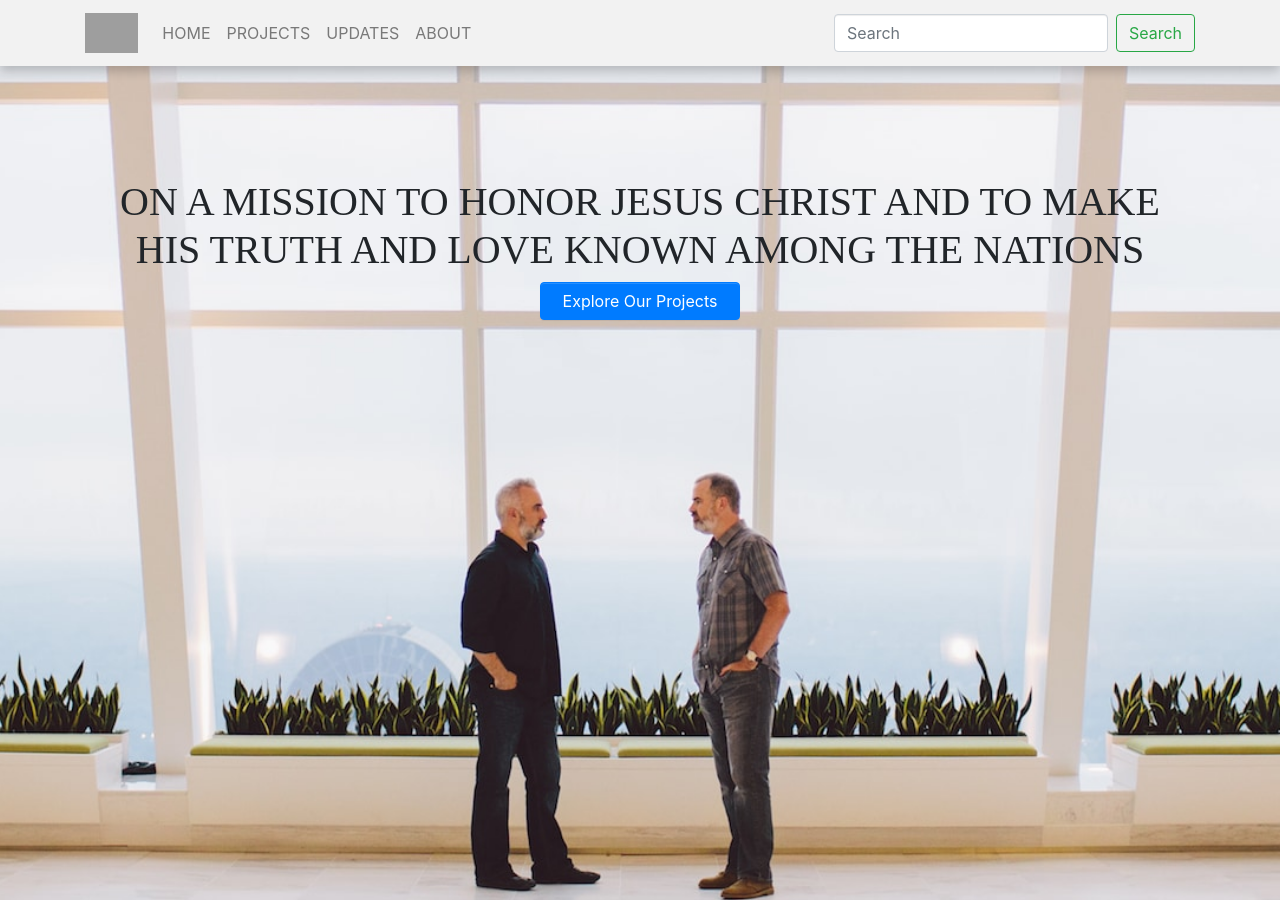
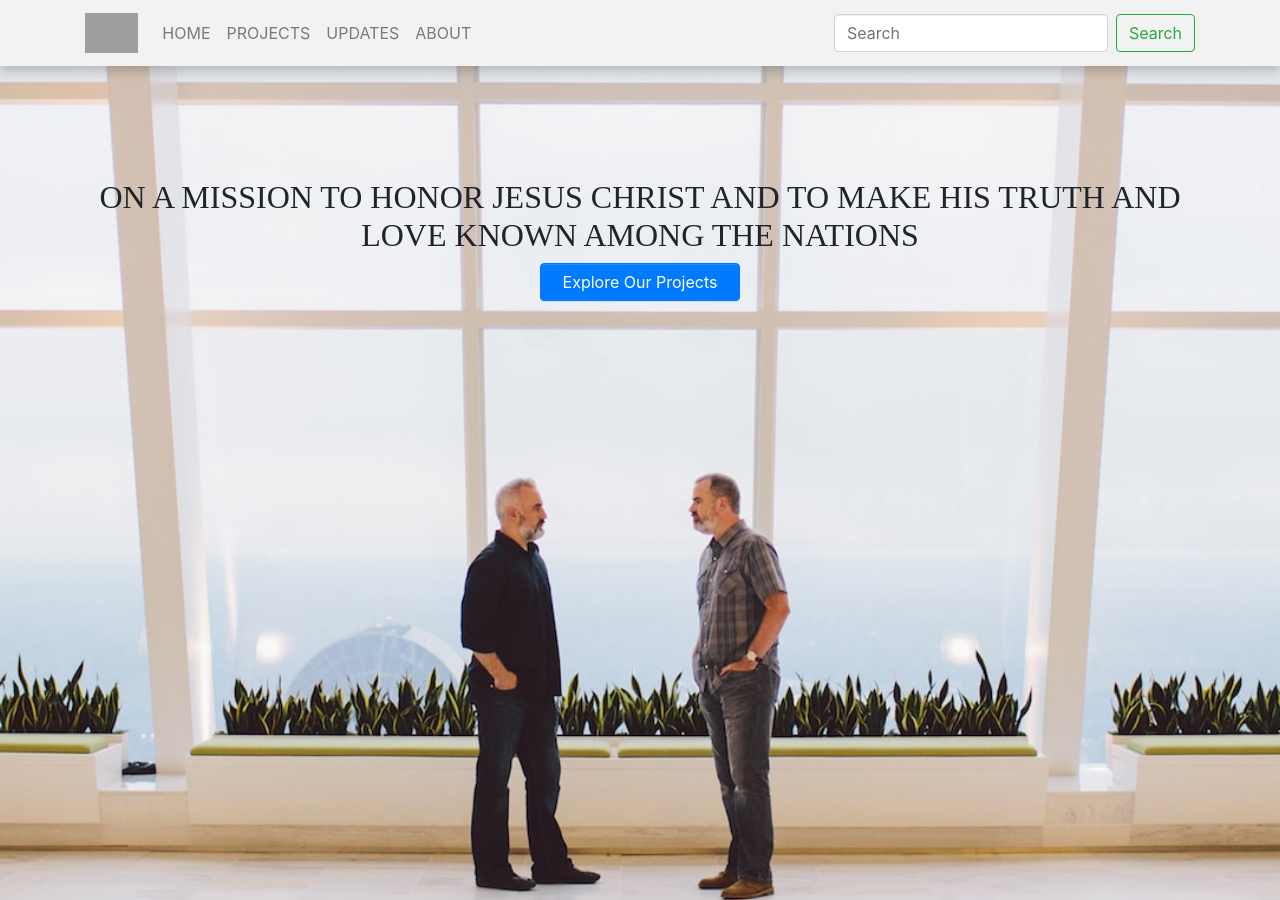
Before and after one commit to Markindra/TestSite, a Jekyll site: the page built from index.md, in a window 1280 px wide and 900 px high. Built offline with Jekyll 4.4.1, drawn with Linux system fonts in a browser that asks for light colours; nearby versions of some CDN libraries; grey boxes are pictures that could not be loaded.

Commit message:
homepage responsive text sizes

```diff
--- a/_sass/bootstrap/scss/_variables.scss
+++ b/_sass/bootstrap/scss/_variables.scss
@@ -291,6 +291,7 @@ $list-inline-padding:         .5rem !default;
 $mark-bg:                     #fcf8e3 !default;
 
 $hr-margin-y:                 $spacer !default;
+
 
 
 // Tables
--- a/_sass/main.scss
+++ b/_sass/main.scss
@@ -39,7 +39,7 @@ body {
   margin-right: auto;
   padding-top: 50px;
 }
-.mission h1 {
+.mission h1 h2 h3 h4 h5 h6 {
   margin: 0px;
   text-align: center;
 }
--- a/index.md
+++ b/index.md
@@ -5,7 +5,8 @@ title: Home
 <div class="jumbotron jumbotron-fluid indextron">
   <div class="container text-center">
     {% for item in site.data.homepage %}
-    <h1 class="mission">{{ item.line | upcase }}</h1>
+    <h4 class="d-block d-md-none mission">{{ item.line | upcase }}</h4>
+    <h2 class="d-none d-md-block mission">{{ item.line | upcase }}</h2>
     <a href="{{ site.baseurl }}{{ item.buttonLink }}"><button class="btn btn-primary indexButton">{{ item.button }}</button></a>
     {% endfor %}
   </div>
```
